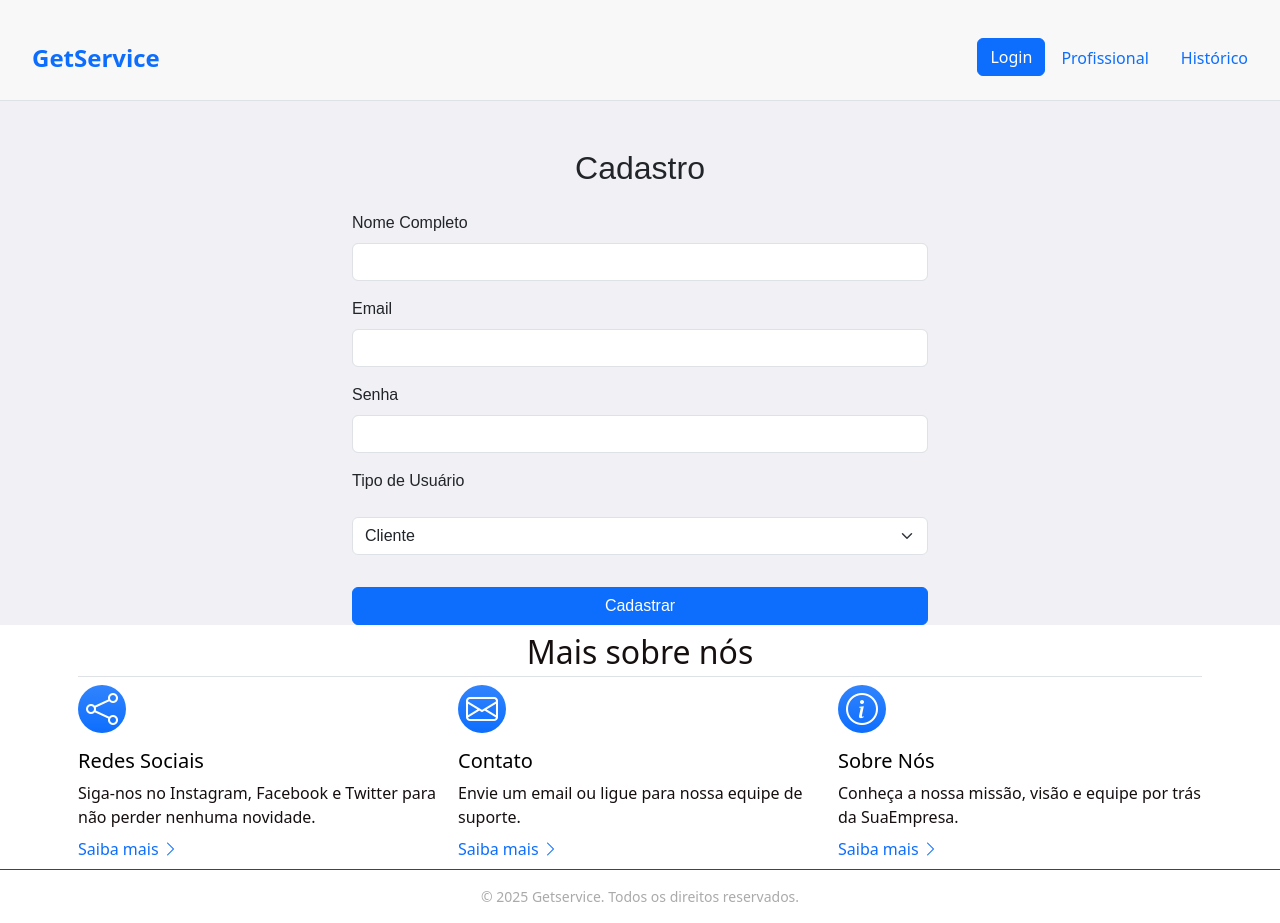
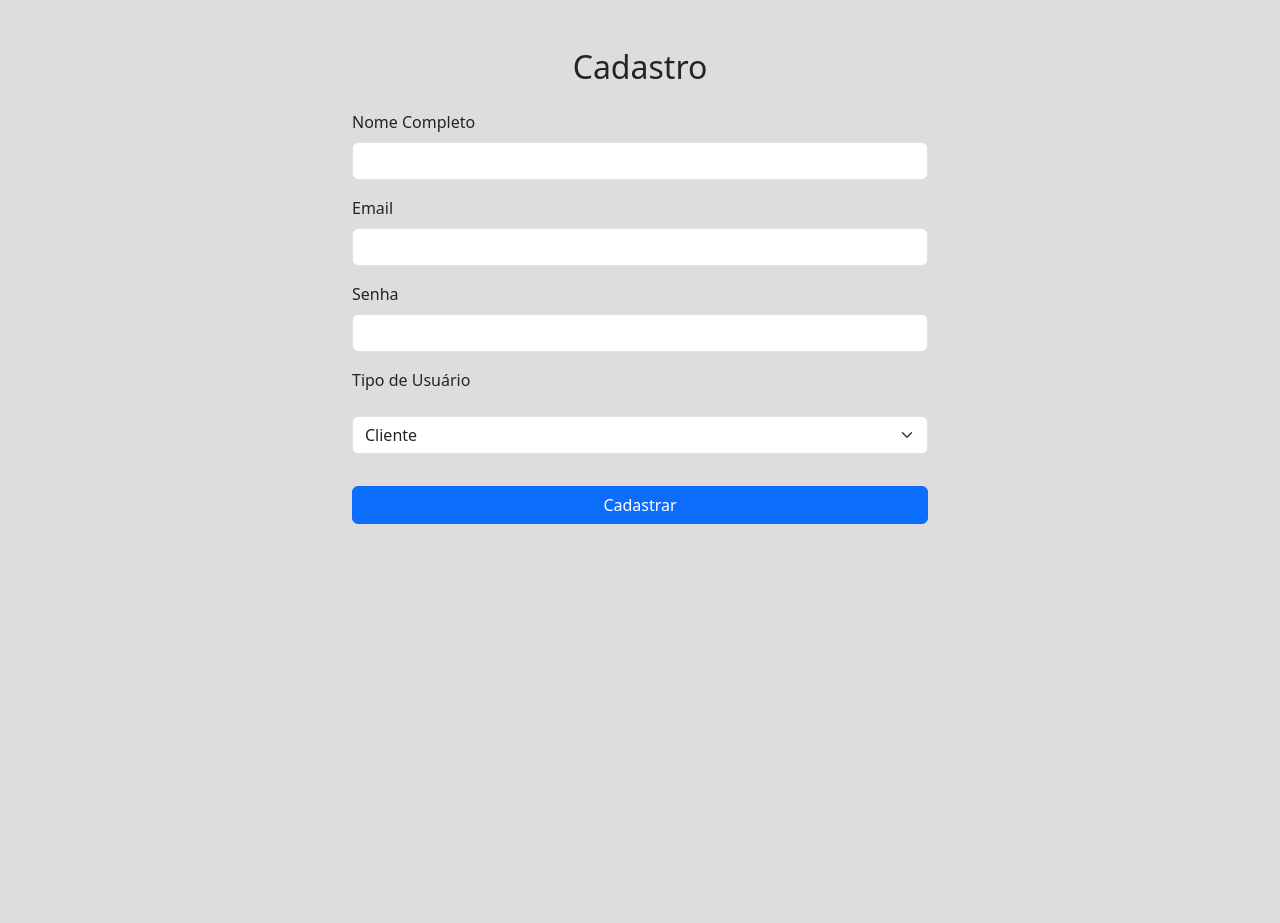
Before and after one commit to Man0ela/aplicativo, a React (Vite) app: page /cadastro in a window 1280 px wide. After the commit the page ends 800 px from the top, so only its background shows below. Built offline with nearby package versions, Linux system fonts and the light colour scheme.

Commit message:
pequenas mudanças

```diff
--- a/src/App.jsx
+++ b/src/App.jsx
@@ -1,68 +1,46 @@
-import { Routes, Route, Navigate, useLocation } from "react-router-dom";
-import { Provider } from "react-redux";
-import { store } from "./store";
+import { Routes, Route, Navigate } from "react-router-dom";
+import MainLayout from "./mainLayout"; // Importa nosso novo layout
+
+// Importe todas as suas telas
+import Login from "./Login";
+import Cadastro from "./Cadastro";
 import TelaInicial from "./TelaInicial";
 import TelaBusca from "./TelaBusca";
 import ProfsFiltrados from "./ProfsFiltrados";
 import ProfissionalDetalhes from "./ProfissionalDetalhes";
-import Cadastro from "./Cadastro";
+import ServicosContratados from "./ServicosContratados";
 import SobreNos from "./SobreNos";
-import ServicosContratados from "./ServicosContratados";
-import Header from "./Header";
-import Footer from "./Footer";
-import Login from "./Login";
 import DashboardProfissional from "./DashboardProfissional";
 
 import "bootstrap/dist/css/bootstrap.min.css";
 import "bootstrap/dist/js/bootstrap.bundle.min.js";
 import "bootstrap-icons/font/bootstrap-icons.css";
-//npx json-server --watch db.json --port 3001
+
 function App() {
-  const location = useLocation();
+  return (
+    <Routes>
+      {/* GRUPO 1: Rotas públicas que NÃO usam o layout principal */}
+      <Route path="/login" element={<Login />} />
+      <Route path="/cadastro" element={<Cadastro />} />
 
-  // Aqui a condição que verifica se está na tela de login
-  const isLoginPage = location.pathname === "/";
 
-  return (
-    <div
-      style={{ display: "flex", flexDirection: "column", minHeight: "100vh" }}
-    >
-      {/* Só mostra Header se não estiver na tela de login */}
-      {!isLoginPage && <Header />}
+      <Route path="/" element={<Navigate to="/cadastro" replace />} />
 
-      <main style={{ flex: 1 }}>
-        <Provider store={store}>
-          <Routes>
-            <Route path="/" element={<Cadastro />} />
 
-            {/* Rotas para usuário cliente */}
+      {/* GRUPO 2: Rotas privadas/principais que USAM o layout com Header e Footer */}
+      <Route element={<MainLayout />}>
         <Route path="/inicial" element={<TelaInicial />} />
-            <Route path="/cadastro" element={<Cadastro />} />
-            <Route path="/login" element={<Login />} />
         <Route path="/buscar" element={<TelaBusca />} />
         <Route path="/profs-filtrados" element={<ProfsFiltrados />} />
-            <Route
-              path="/profissional/:id"
-              element={<ProfissionalDetalhes />}
-            />
+        <Route path="/profissional/:id" element={<ProfissionalDetalhes />} />
         <Route path="/historico" element={<ServicosContratados />} />
         <Route path="/sobre-nos" element={<SobreNos />} />
+        <Route path="/dashboard-profissional" element={<DashboardProfissional />} />
+      </Route>
 
-            {/* Dashboard para profissional */}
-            <Route
-              path="/dashboard-profissional"
-              element={<DashboardProfissional />}
-            />
-
-            {/* Redirecionamento para login em rotas não reconhecidas */}
-            <Route path="*" element={<Navigate to="/" replace />} />
+      {/* Qualquer outra rota não encontrada pode redirecionar para o login também */}
+      <Route path="*" element={<Navigate to="/login" replace />} />
     </Routes>
-        </Provider>
-      </main>
-
-      {/* Só mostra Footer se não estiver na tela de login */}
-      {!isLoginPage && <Footer />}
-    </div>
   );
 }
 
--- a/src/Header.jsx
+++ b/src/Header.jsx
@@ -1,6 +1,7 @@
-import { useSelector, useDispatch } from "react-redux";
-import { useNavigate } from "react-router-dom";
-import { setActiveNavLink } from "./features/headerSlice";
+import React from 'react';
+import { useSelector, useDispatch } from 'react-redux';
+import { useNavigate } from 'react-router-dom';
+import { setActiveNavLink } from './features/headerSlice';
 
 export default function Header() {
   const navigate = useNavigate();
@@ -8,8 +9,8 @@ export default function Header() {
   const { logoText, navLinks } = useSelector((state) => state.header);
 
   const handleLogoClick = () => {
-    navigate("/login");
-    dispatch(setActiveNavLink(""));
+    navigate('/');
+    dispatch(setActiveNavLink(''));
   };
 
   const handleNavClick = (label, to) => {
@@ -49,8 +50,9 @@ export default function Header() {
                   {label}
                 </button>
               ) : (
+                // para type: 'button'
                 <button
-                  onClick={() => handleNavClick(label)}
+                  onClick={() => handleNavClick(label, to)}
                   className={`btn btn-primary ${
                     active ? "" : "btn-outline-primary"
                   }`}
--- a/src/ProfsFiltrados.jsx
+++ b/src/ProfsFiltrados.jsx
@@ -59,7 +59,9 @@ const ProfsFiltrados = () => {
 
 
   if (statusBusca === "loading") return <p className="text-center mt-5">Carregando profissionais...</p>;
-  if (statusBusca === "failed") return <p className="text-center mt-5 alert alert-danger">Erro: {errorBusca}</p>;
+  // Verifique se 'error' existe e então acesse a propriedade 'message'
+if (statusBusca === 'failed') return <p className="text-center mt-5 alert alert-danger">Erro: {error.message || error}</p>;
+
   if (statusBusca !== "succeeded" || profissionais.length === 0) {
       return (
         <div className="text-center mt-5">
@@ -76,8 +78,7 @@ const ProfsFiltrados = () => {
       <h1 className="mb-4">Profissionais de {tipoSelecionado}</h1>
 
       { profissionais.map((prof) => {
-            const agendamentoExistente = servicosContratados.find(s => s.profissionalId === prof.id);
-
+            const agendamentoExistente = servicosContratados.find(s => s.profissionalId === prof.id && s.avaliacao === null);
 
             const isContratando = actionStatus.type === 'contratar' && actionStatus.profissionalId === prof.id && actionStatus.status === 'loading';
             const isCancelando = actionStatus.type === 'cancelar' && actionStatus.servicoId === agendamentoExistente?.id && actionStatus.status === 'loading';
--- a/src/ServicosContratados.jsx
+++ b/src/ServicosContratados.jsx
@@ -62,7 +62,7 @@ const ServicosContratados = () => {
                                     <i className={`bi bi-${servico.icon} me-2`} style={{ fontSize: '1.5rem' }}></i>
                                     <h5 className="card-title mb-0">{servico.nome}</h5>
                                 </div>
-                                <p className="card-text"><strong>Data:</strong> {new Date(servico.data).toLocaleDateString()}</p>
+                               <p className="card-text"><strong>Data:</strong> {new Date(servico.data).toLocaleDateString('pt-BR', { timeZone: 'UTC' })}</p>
 
                                 {servico.avaliacao ? (
                                     // Se JÁ EXISTE avaliação, mostra
--- /dev/null
+++ b/src/features/authSlice.jsx
@@ -0,0 +1,32 @@
+import { createSlice } from '@reduxjs/toolkit';
+// 1. Importe a action do outro slice. É assim que um slice "ouve" o outro.
+import { registrarNovoUsuario } from './usersSlice';
+
+const initialState = {
+    user: null, // Vai guardar as infos do usuário logado (ex: { id: '...', nome: '...' })
+    isAuthenticated: false,
+};
+
+const authSlice = createSlice({
+    name: 'auth',
+    initialState,
+    reducers: {
+
+    },
+    //  este bloco de extraReducers
+    extraReducers: (builder) => {
+        builder
+            .addCase(registrarNovoUsuario.fulfilled, (state, action) => {
+                // QUANDO a thunk 'registrarNovoUsuario' for completada com SUCESSO...
+
+                // ...pegamos os dados do novo usuário que vieram do back-end (o action.payload)...
+                state.user = action.payload;
+                // ...e o definimos como o usuário autenticado na sessão.
+                state.isAuthenticated = true;
+            });
+    }
+});
+
+export const { logout } = authSlice.actions;
+
+export default authSlice.reducer;
--- a/src/features/headerSlice.jsx
+++ b/src/features/headerSlice.jsx
@@ -3,7 +3,7 @@ import { createSlice } from '@reduxjs/toolkit';
 const initialState = {
   logoText: 'GetService',
   navLinks: [
-    { label: 'Login', type: 'button', active: true },
+    { label: 'Login', type: 'button', active: true, to:'/login' },
     { label: 'Profissional', type: 'link', active: false, to: '/buscar' },
     { label: 'Histórico', type: 'link', active: false, to: '/historico' }
   ]
--- a/src/main.jsx
+++ b/src/main.jsx
@@ -6,10 +6,10 @@ import { Provider } from 'react-redux';
 import { store } from './store';
 ReactDOM.createRoot(document.getElementById("root")).render(
   <React.StrictMode>
+    <Provider store={store}>
     <BrowserRouter>
-     <Provider store={store}>
       <App />
-       </Provider>
     </BrowserRouter>
+    </Provider>
   </React.StrictMode>
 );
--- /dev/null
+++ b/src/mainLayout.jsx
@@ -0,0 +1,19 @@
+import React from 'react';
+import { Outlet } from 'react-router-dom';
+import Header from './Header'; // Verifique o caminho
+import Footer from './Footer'; // Verifique o caminho
+
+const MainLayout = () => {
+  return (
+    <div style={{ display: 'flex', flexDirection: 'column', minHeight: '100vh' }}>
+      <Header />
+      {/* O <Outlet> é um espaço reservado onde o React Router irá renderizar a rota filha */}
+      <main style={{ flex: 1 }}>
+        <Outlet />
+      </main>
+      <Footer />
+    </div>
+  );
+};
+
+export default MainLayout;
--- a/src/store.jsx
+++ b/src/store.jsx
@@ -9,7 +9,7 @@ import SobreNosReducer from './features/sobrenosSlice.jsx';
 import ServicosReducer from './features/servicosSlice.jsx';
 import usersReducer from './features/usersSlice';
 import dashboardProfissionalReducer from './features/dashboardProfissionalSlice.jsx';
-
+import authReducer from './features/authSlice';
 // Configure a store com o slice
 export const store = configureStore({
   reducer: {
@@ -23,5 +23,6 @@ export const store = configureStore({
     servicosContratados: ServicosReducer,
     dashboardProfissional:dashboardProfissionalReducer,
     users:usersReducer,
+    auth:authReducer,
   }
 });
```
Lines whose indentation alone changed are shown as unchanged.
